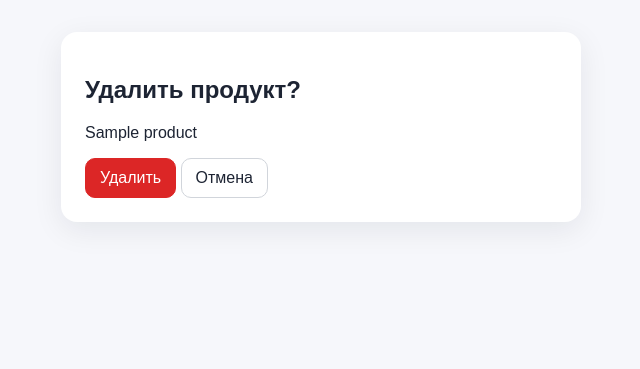
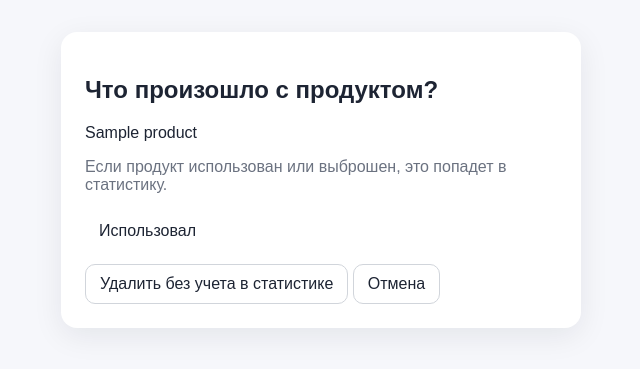
Before and after one commit to Nguyen4A/Coursework, a Django app: page /products/1/delete/ in a window 1280 px wide. Shown: the part 70-439 px from the top of the page, without its empty margins (319-959 px from the left). Run offline with Django 5.2, Linux system fonts and the light colour scheme; a user stored in the database is signed in; tables that the repository leaves empty hold one stand-in row (values such as "Sample post").

Commit message:
Improve product usage tracking actions

```diff
--- a/pantry/views.py
+++ b/pantry/views.py
@@ -64,15 +64,23 @@ def product_update(request, pk):
             return redirect("pantry:product_list")
     else:
         form = ProductForm(instance=product)
-    return render(request, "pantry/product_form.html", {"form": form, "title": "Редактировать продукт"})
+    return render(request, "pantry/product_form.html", {"form": form, "title": "Редактировать продукт", "product": product})
 
 
 @login_required
 def product_delete(request, pk):
     product = get_object_or_404(Product, pk=pk, user=request.user)
     if request.method == "POST":
-        product.delete()
-        messages.success(request, "Продукт удален.")
+        action = request.POST.get("action", "delete")
+        if action == "used":
+            ProductUsageService().mark(product, "used")
+            messages.success(request, "Продукт отмечен как использованный.")
+        elif action == "wasted":
+            ProductUsageService().mark(product, "wasted")
+            messages.success(request, "Продукт отмечен как выброшенный.")
+        else:
+            product.delete()
+            messages.success(request, "Продукт удален без учета в статистике.")
         return redirect("pantry:product_list")
     return render(request, "pantry/product_confirm_delete.html", {"product": product})
 
--- a/static/css/styles.css
+++ b/static/css/styles.css
@@ -45,3 +45,5 @@ small, .muted { color:var(--muted); }
 .review-form label { margin:8px 0; }
 .stats-grid { display:grid; grid-template-columns:repeat(auto-fit, minmax(160px, 1fr)); gap:16px; margin-bottom:16px; }
 .stats-grid strong { font-size:28px; }
+.usage-actions { display:flex; flex-wrap:wrap; gap:10px; margin-top:18px; align-items:center; }
+.delete-without-stats { margin-top:14px; }
--- a/templates/pantry/product_confirm_delete.html
+++ b/templates/pantry/product_confirm_delete.html
@@ -1,8 +1,26 @@
 {% extends 'base.html' %}
 {% block content %}
 <section class="card narrow">
-    <h1>Удалить продукт?</h1>
+    <h1>Что произошло с продуктом?</h1>
     <p>{{ product.name }}</p>
-    <form method="post">{% csrf_token %}<button class="danger">Удалить</button> <a class="button" href="{% url 'pantry:product_list' %}">Отмена</a></form>
+    <p class="muted">Если продукт использован или выброшен, это попадет в статистику.</p>
+    <div class="usage-actions">
+        <form method="post" class="inline">
+            {% csrf_token %}
+            <input type="hidden" name="action" value="used">
+            <button>Использовал</button>
+        </form>
+        <form method="post" class="inline">
+            {% csrf_token %}
+            <input type="hidden" name="action" value="wasted">
+            <button class="danger">Выкинул</button>
+        </form>
+    </div>
+    <form method="post" class="delete-without-stats">
+        {% csrf_token %}
+        <input type="hidden" name="action" value="delete">
+        <button>Удалить без учета в статистике</button>
+        <a class="button" href="{% url 'pantry:product_list' %}">Отмена</a>
+    </form>
 </section>
 {% endblock %}
```
Also changed, not shown: templates/pantry/product_form.html (+14 -0 lines), tests/test_pantry.py (+51 -0 lines).
